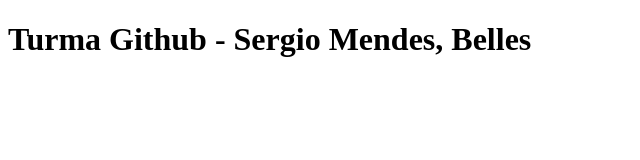
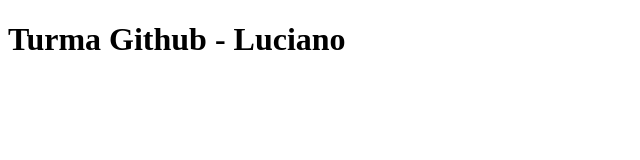
Before and after one commit to sergiocotiazure20265-ops/projeto-turma-github, a plain HTML site: page index.html in a window 1280 px wide. Shown: the whole page, without its empty margins (0-640 px from the left). Drawn offline with Linux system fonts and the light colour scheme.

Commit message:
fix: Alteração do título

```diff
--- a/index.html
+++ b/index.html
@@ -6,8 +6,6 @@
     <title>Document</title>
 </head>
 <body>
-
-    <h1>Turma Github - Sergio Mendes, Belles</h1>
-
+    <h1>Turma Github - Luciano</h1>
 </body>
 </html>
```
Also changed, not shown: 1 other file.
